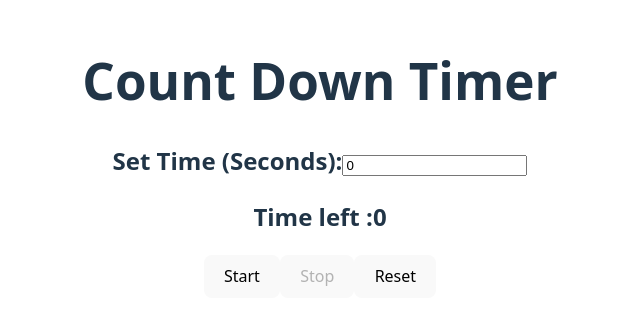
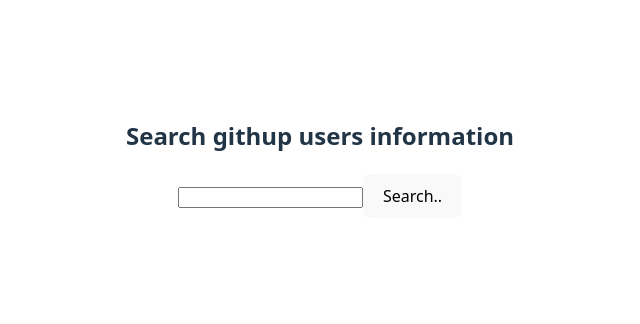
Before and after one commit to Abdulahi338/React-practice, a React (Vite) app: page / in a window 1280 px wide. Shown: the part 242-566 px from the top of the page, without its empty margins (320-960 px from the left). Built offline with nearby package versions, Linux system fonts and the light colour scheme.

Commit message:
error solving

```diff
--- a/src/App.jsx
+++ b/src/App.jsx
@@ -13,6 +13,8 @@ import "./App.css";
 import Exercise6 from "./Exercise6";
 import MouseTrace from "./components/MouseTrace";
 import Exercise8  from "./components/Exercise8";
+import FetchData from "./components/FetchData";
+import Exervise9 from "./components/Exervise9"
 function App() {
   // const userName = "ALi";
   // const email = "azam@gmail.com";
@@ -53,7 +55,9 @@ function App() {
       {/* <Todo/> */}
 
       {/* <MouseTrace /> */}
-      <Exercise8/>
+      {/* <Exercise8/> */}
+      {/* <FetchData/> */}
+      <Exervise9/>
     </>
   );
 }
--- /dev/null
+++ b/src/components/Exervise9.jsx
@@ -0,0 +1,43 @@
+import React from 'react'
+import { useState, useEffect } from 'react'
+
+function Exervise9() {
+    const [input, setInput] = useState("");
+    const [userData, setUserData] = useState(null);
+    const search = async () => {
+        if (!input) return;
+        try {
+            // Check this line specifically in your code:
+            const response = await fetch(`https://api.github.com/users/${input}`);
+            const data = await response.json();
+            setUserData(data)
+
+        } catch (error) {
+            console.log(error);
+        }
+    }
+
+
+    return (
+        <div>
+            <h2>Search githup users information</h2>
+            <input type="text" value={input} onChange={(e) => setInput(e.target.value)} />
+            <button onClick={search}>Search..</button>
+            <div>
+                {userData && (
+                    <>
+                        <h2>This is your information ...</h2>
+                        <img src={userData.avatar_url} alt="profile" width="100"/>
+                        <p><strong>Name :</strong> {userData.login}</p>
+                        <p><strong>Bio :</strong> {userData.bio}</p>
+                        <p><strong>Fllowers :</strong> {userData.followers}</p>
+                        <p><strong>public Repos :</strong> {userData.public_repos}</p><br />
+                    </>
+
+                )}
+            </div>
+        </div>
+    )
+}
+
+export default Exervise9
--- /dev/null
+++ b/src/components/FetchData.jsx
@@ -0,0 +1,36 @@
+import React from 'react';
+import { useState, useEffect } from 'react';
+
+function FetchData() {
+  const [users, setUsers] = useState([]);
+  useEffect(() => {
+    const fetchUsers = async () => {
+      try {
+
+        const response = await fetch("https://jsonplaceholder.typicode.com/users");
+        const data = await response.json();
+        console.log(data);
+        setUsers(data);
+
+      } catch (error) {
+        console.error("error", error);
+      }
+    }
+    fetchUsers();
+  }, [])
+  return (
+    <>
+      <h2>Fetch Data..</h2>
+      <ul>
+        {
+          users.map((user)=>(
+            <li>{user.phone}</li>
+          ))
+        }
+      </ul>
+    </>
+
+  )
+}
+
+export default FetchData
```
Also changed, not shown: 1 other file (tests, documents, lock files or other folders).
